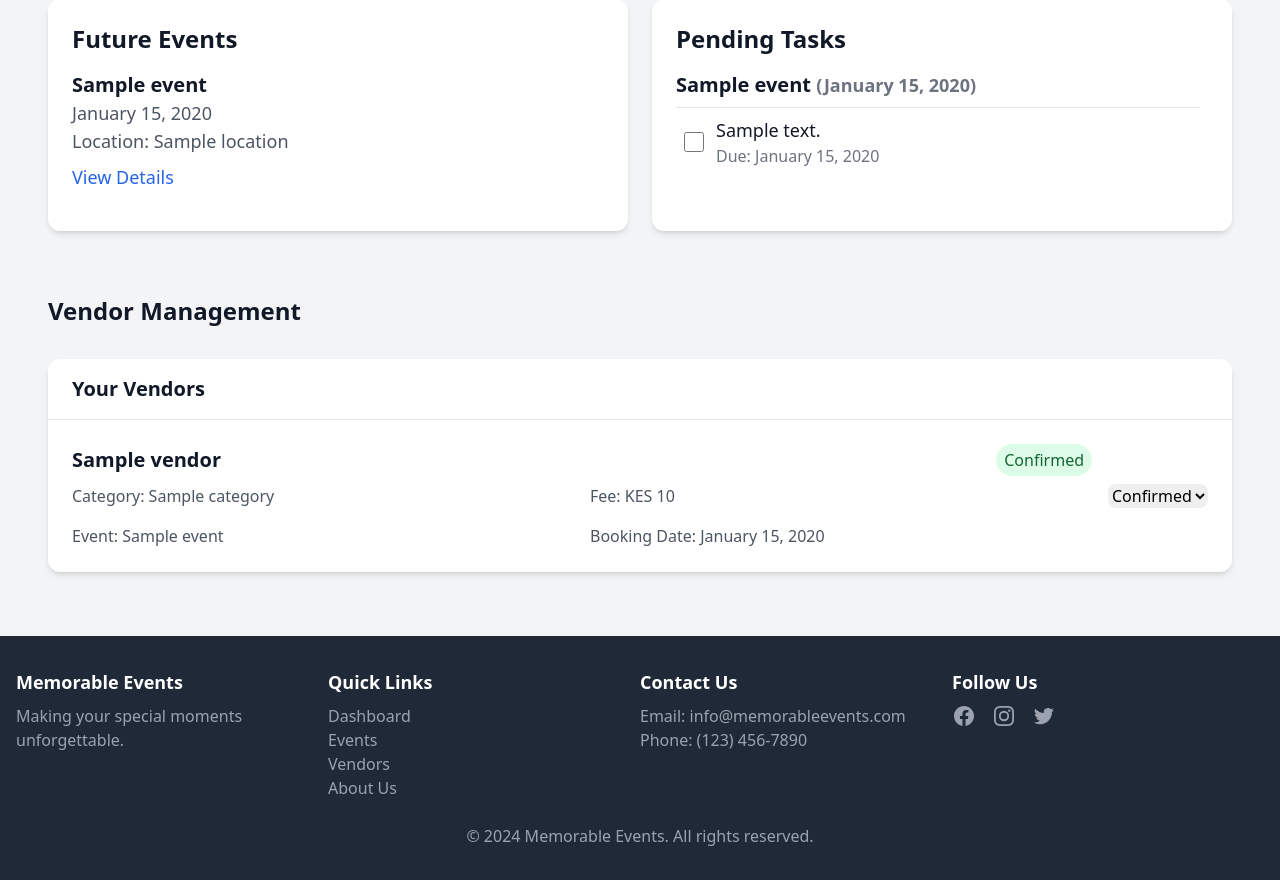
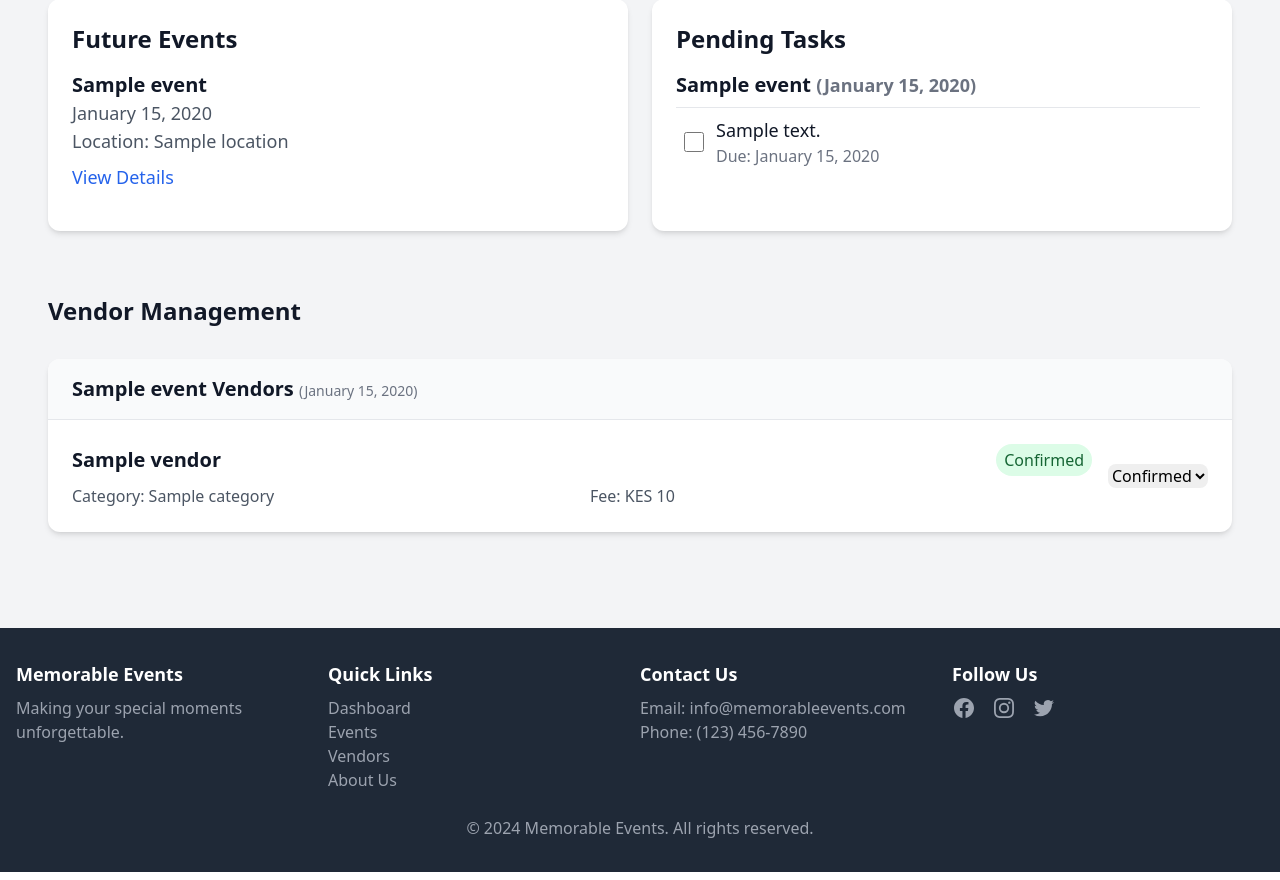
Before and after one commit to Esther-Wagatwe/memorable_events_v2, a Python web app: template templates/dashboard.html in a window 1280 px wide. Shown: the part 353-1233 px from the top of the page. Run offline with Jinja, Linux system fonts and the light colour scheme; the template is opened without the code that fills it: most values are stand-ins (such as "Sample title", 1, 10 or a date in 2020); some libraries are stand-ins or nearby versions.

Commit message:
Update dashboard page to group vendors by event

```diff
--- a/models/vendor.py
+++ b/models/vendor.py
@@ -68,7 +68,10 @@ class Vendor(db.Model):
             'email': self.email,
             'service_fee': self.service_fee,
             'rating': self.rating,
-            'status': self.status
+            'status': self.status,
+            'events': [{'event_id': event.event_id,
+                       'name': event.name,
+                       'date': event.date} for event in self.events]
         }
 
     def __repr__(self):
--- a/templates/dashboard.html
+++ b/templates/dashboard.html
@@ -118,24 +118,42 @@
         </div>
     </section>
 
-    <!-- Vendors Section (Completely Separate) -->
+    <!-- Vendors Section -->
     <section class="mt-16">
         <h2 class="text-2xl font-bold text-gray-900 mb-8">Vendor Management</h2>
 
-        <!-- Vendor List -->
-        <div class="bg-white rounded-xl shadow-md overflow-hidden">
-            <div class="px-6 py-4 border-b border-gray-200">
-                <h3 class="text-xl font-bold text-gray-900">Your Vendors</h3>
+        {% if vendors %}
+            {% set grouped_vendors = {} %}
+            {% for vendor in vendors %}
+                {% for event in vendor.events %}
+                    {% if event.event_id not in grouped_vendors %}
+                        {% set _ = grouped_vendors.update({event.event_id: {'event': event, 'vendors': []}}) %}
+                    {% endif %}
+                    {% set _ = grouped_vendors[event.event_id]['vendors'].append(vendor) %}
+                {% endfor %}
+            {% endfor %}
+
+            {% for event_id, group in grouped_vendors.items() %}
+                <div class="bg-white rounded-xl shadow-md overflow-hidden mb-8">
+                    <div class="px-6 py-4 border-b border-gray-200 bg-gray-50">
+                        <h3 class="text-xl font-bold text-gray-900">
+                            {{ group.event.name }} Vendors
+                            <span class="text-sm text-gray-500 font-normal">
+                                ({{ group.event.date.strftime('%B %d, %Y') }})
+                            </span>
+                        </h3>
                     </div>
 
-            {% if vendors %}
                     <div class="divide-y divide-gray-200">
-                {% for vendor in vendors %}
+                        {% for vendor in group.vendors %}
                         <div class="p-6 flex items-center justify-between hover:bg-gray-50">
                             <div class="flex-1">
                                 <div class="flex items-center justify-between mb-2">
                                     <h4 class="text-xl font-semibold text-gray-900">{{ vendor.name }}</h4>
-                            <span class="px-2 py-1 text-base rounded-full {% if vendor.status == 'confirmed' %}bg-green-100 text-green-800{% else %}bg-yellow-100 text-yellow-800{% endif %}">
+                                    <span class="px-2 py-1 text-base rounded-full
+                                        {% if vendor.status == 'confirmed' %}bg-green-100 text-green-800
+                                        {% elif vendor.status == 'cancelled' %}bg-red-100 text-red-800
+                                        {% else %}bg-yellow-100 text-yellow-800{% endif %}">
                                         {{ vendor.status|capitalize }}
                                     </span>
                                 </div>
@@ -144,17 +162,11 @@
                                     {% if vendor.service_fee %}
                                     <p>Fee: KES {{ "{:,.0f}".format(vendor.service_fee) }}</p>
                                     {% endif %}
-                            {% if vendor.event %}
-                            <p>Event: {{ vendor.event.name }}</p>
-                            {% endif %}
-                            {% if vendor.booking_date %}
-                            <p>Booking Date: {{ vendor.booking_date.strftime('%B %d, %Y') }}</p>
-                            {% endif %}
                                 </div>
                             </div>
                             <div class="ml-4">
                                 <form method="POST"
-                              action="{{ url_for('app_views.update_vendor_status', event_id=vendor.event_id, vendor_id=vendor.vendor_id) }}"
+                                      action="{{ url_for('app_views.update_vendor_status', event_id=event_id, vendor_id=vendor.vendor_id) }}"
                                       class="inline">
                                     <select name="status"
                                             onchange="this.form.submit()"
@@ -168,16 +180,19 @@
                         </div>
                         {% endfor %}
                     </div>
+                </div>
+            {% endfor %}
         {% else %}
+            <div class="bg-white rounded-xl shadow-md overflow-hidden">
                 <div class="p-6 text-center text-gray-500">
-                <p class="text-lg">No vendors added yet</p>
+                    <p class="text-lg">No vendors added to any events yet</p>
                     <a href="{{ url_for('app_views.vendors') }}"
                        class="inline-block mt-4 text-lg text-blue-600 hover:text-blue-800 font-medium">
                         Browse Vendors
                     </a>
                 </div>
+            </div>
         {% endif %}
-        </div>
     </section>
 </div>
 {% endblock %}
```
Lines whose indentation alone changed are shown as unchanged.
